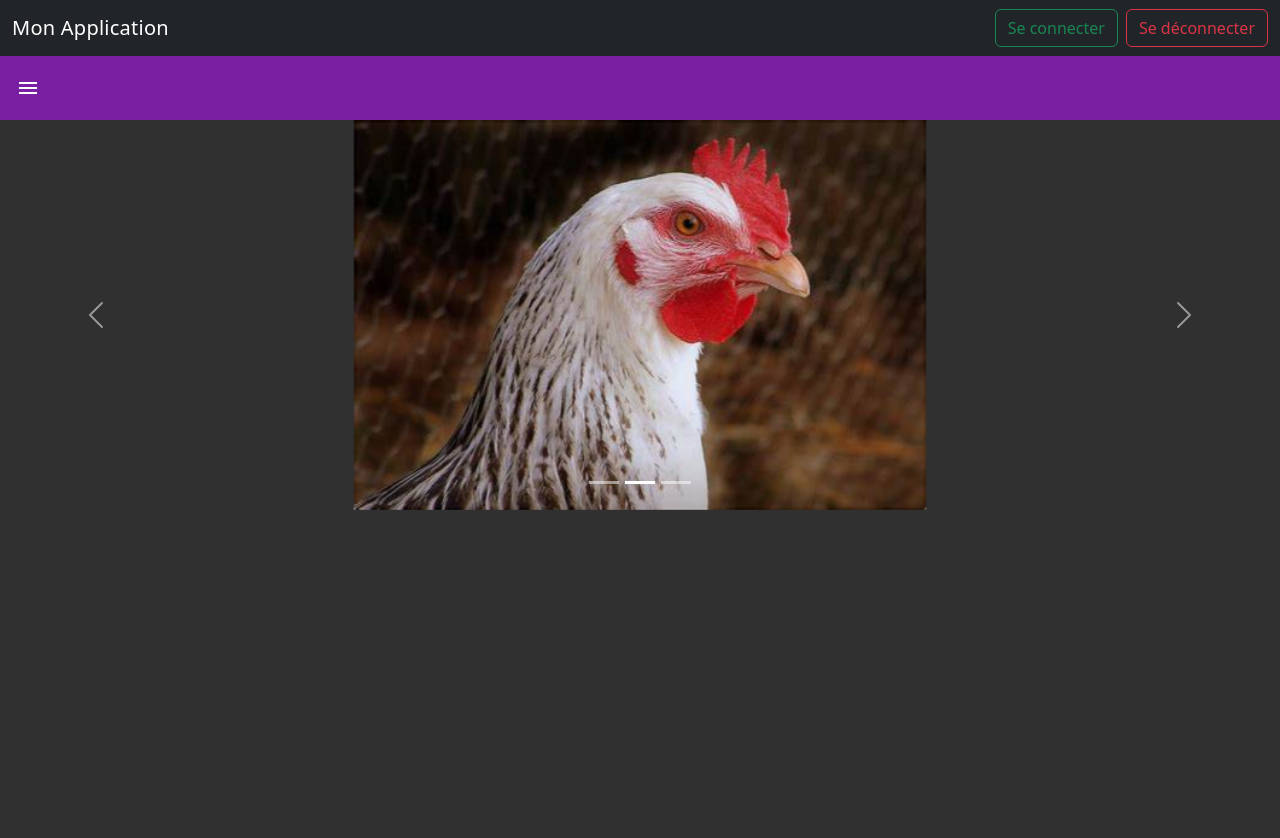
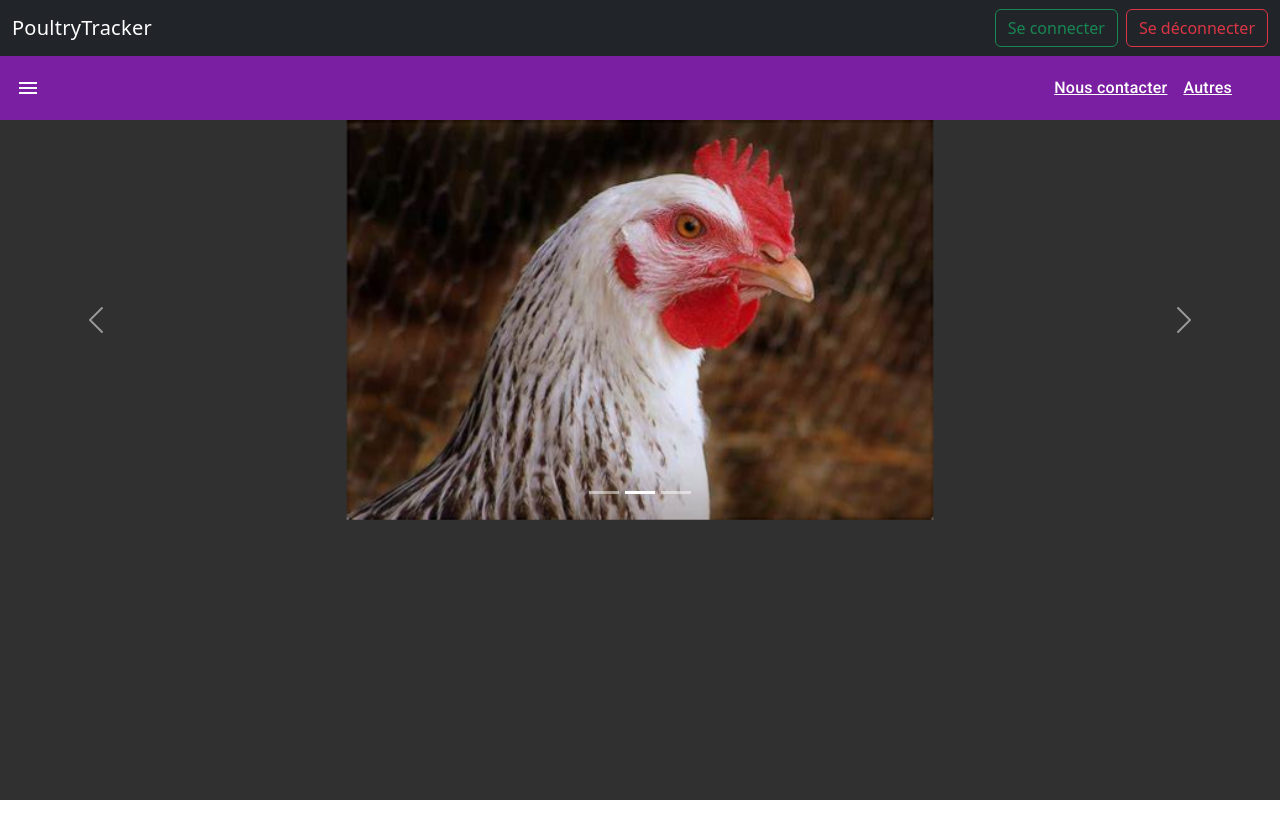
Before and after one commit to windev0/poultry_manage, an Angular app in the folder poultry_manage/: page / in a window 1280 px wide. Shown: the top 838 px of the page. After the commit the page ends 800 px from the top, so only its background shows below. Built offline with nearby package versions, Linux system fonts and the light colour scheme.

Commit message:
mise à jour de la page d'accueil

```diff
--- a/poultry_manage/src/app/app.component.css
+++ b/poultry_manage/src/app/app.component.css
@@ -26,7 +26,23 @@ button.mat-icon-button {
     top: 0;
     left: 0;
 }
-.lien{
+
+.lien {
     color: aqua;
     font-size: 15px;
 }
+
+body {
+    overflow: hidden;
+}
+.lien-baroutil{
+    position: fixed;
+    right: 40px;
+    display: flex;
+}
+.lien-baroutil a{
+    margin-left: 8px;
+    margin-right: 8px;
+    color: white;
+    font-size: 1rem;
+}
--- a/poultry_manage/src/app/app.component.html
+++ b/poultry_manage/src/app/app.component.html
@@ -1,5 +1,5 @@
 <!DOCTYPE html>
-<html lang="en">
+<html lang="en" onscroll="return false;">
 
 <head>
   <meta charset="UTF-8">
@@ -8,10 +8,10 @@
   <title>Accueil</title>
 </head>
 
-<body>
+<body >
   <nav class="navbar navbar-expand-lg navbar-light bg-dark">
     <div class="container-fluid">
-      <a class="navbar-brand text-white" href="#">Mon Application</a>
+      <a class="navbar-brand text-white" href="#">PoultryTracker</a>
       <div class="navbar-nav ms-auto">
         <button class="btn btn-outline-success me-2">Se connecter</button>
         <button class="btn btn-outline-danger">Se déconnecter</button>
@@ -21,7 +21,14 @@
 
   <mat-toolbar color="primary">
     <mat-icon class="menu" (click)="sidenav.toggle()">menu</mat-icon>
+    <div class="lien-baroutil">
+      <a mat-button href="#">Nous contacter</a>
+      <a mat-button href="#">Autres</a>
+    </div>
+
   </mat-toolbar>
+
+
 
   <div class="sidebar-container" (click)="sidenav.close()" class="sidebar" [class.hidden]="!showSidebar">
     <mat-sidenav-container class="sidenav-container">
@@ -48,13 +55,13 @@
       <div class="main-content ">
         <carousel [interval]="3000" [showIndicators]="true">
           <slide>
-            <img src="../assets/images/carousel-img1.jpg" alt="image 1" class="d-block mx-auto" style="height: 390px;">
+            <img src="../assets/images/carousel-img1.jpg" alt="image 1" class="d-block mx-auto" style="height: 400px;">
           </slide>
           <slide>
-            <img src="../assets/images/carousel-img2.jpg" alt="image 2" class="d-block mx-auto" style="height: 390px;">
+            <img src="../assets/images/carousel-img2.jpg" alt="image 2" class="d-block mx-auto" style="height: 400px;">
           </slide>
           <slide>
-            <img src="../assets/images/carousel-img3.jpg" alt="image 3" class="d-block mx-auto" style="height: 390px;">
+            <img src="../assets/images/carousel-img3.jpg" alt="image 3" class="d-block mx-auto" style="height: 400px;">
           </slide>
         </carousel>
       </div>
```
